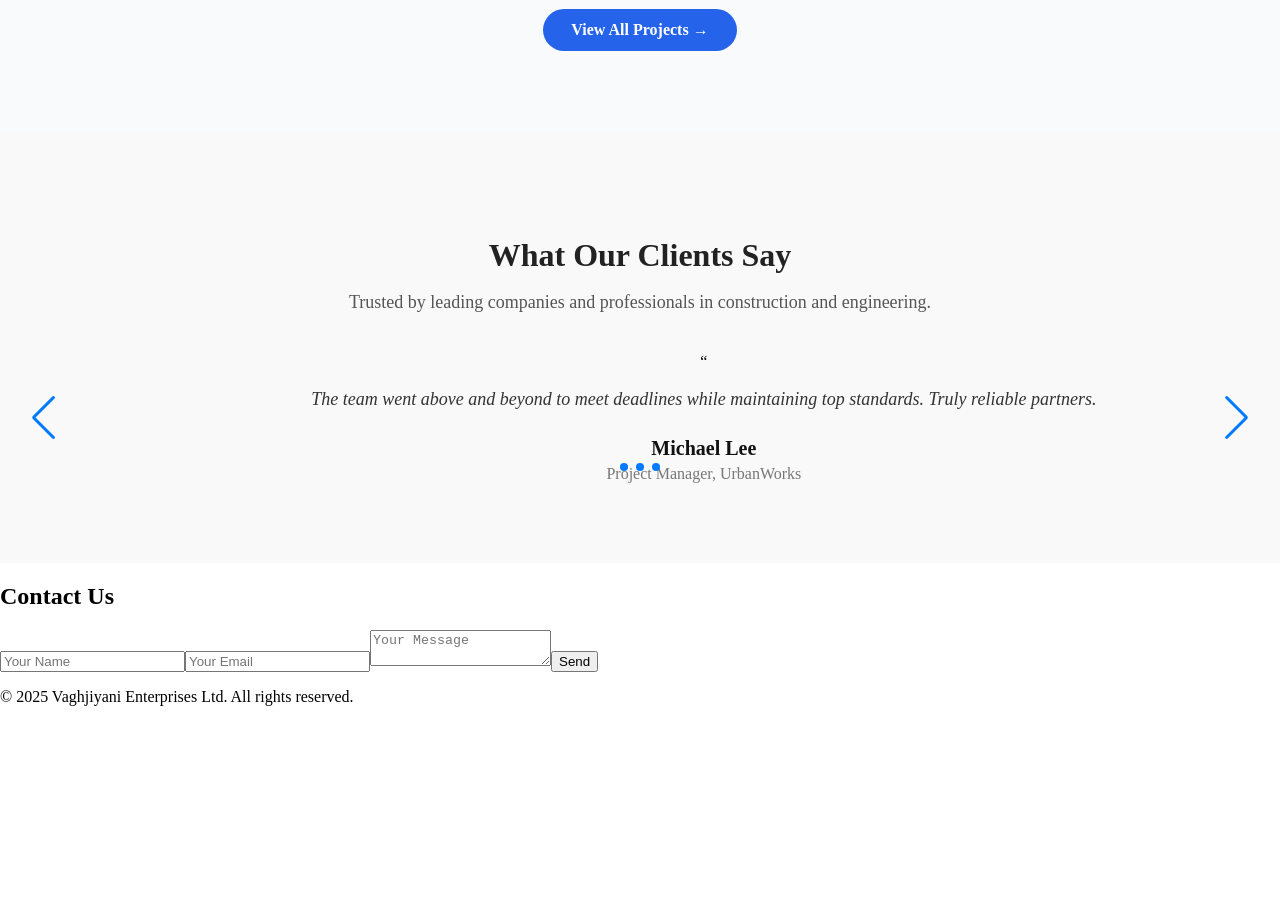
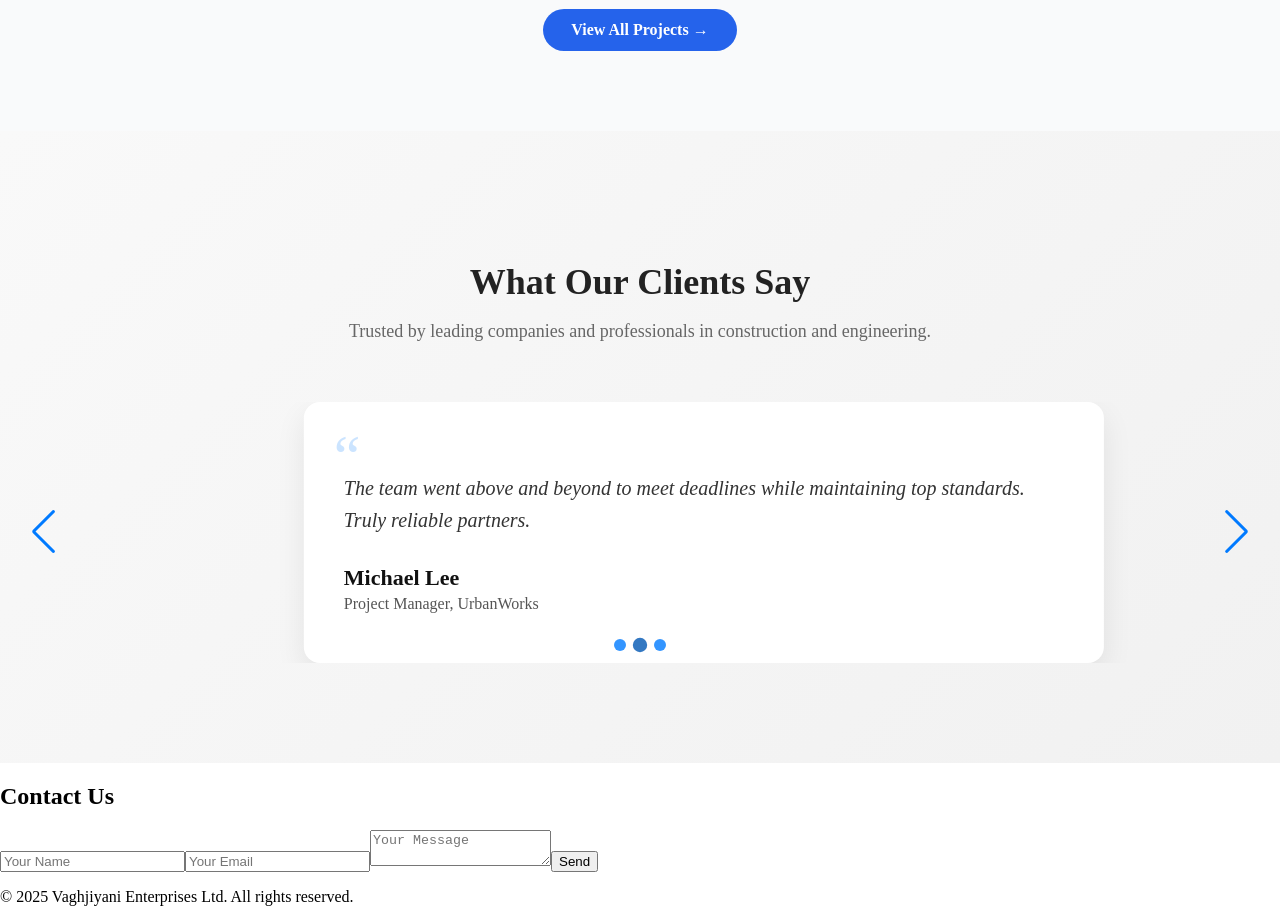
Before and after one commit to Eshhaa11/Vaghjiyani, a React (Create React App) app in the folder frontend/: page / in a window 1280 px wide. Shown: the part 2900-3822 px from the top of the page. Before the commit the page ends 3622 px from the top, so only its background shows below. Built offline with nearby package versions, Linux system fonts and the light colour scheme.

Commit message:
added arrowss

```diff
--- a/frontend/src/styles/testimonials.css
+++ b/frontend/src/styles/testimonials.css
@@ -1,57 +1,76 @@
 .testimonials {
-    padding: 80px 20px;
-    background: #f9f9f9;
+  padding: 100px 20px;
+  background: linear-gradient(135deg, #f9f9f9, #f1f1f1);
   text-align: center;
 }
 
-.testimonials-header h2{
-    font-size: 32px;
-    margin-bottom: 10px;
+.testimonials-header h2 {
+  font-size: 36px;
   font-weight: 700;
   color: #222;
+  margin-bottom: 10px;
 }
 
 .testimonials-header p {
   font-size: 18px;
-    color: #555;
-    margin-bottom: 40px;
+  color: #666;
+  margin-bottom: 60px;
 }
 
-.testimonials-card {
+.testimonial-card {
   background: #fff;
-    padding: 40px 30px;
-    border-radius: 12px;
-    box-shadow: 0 8px 20px rgba(0,0,0, 0.08);
-    max-width: 700px;
+  padding: 50px 40px;
+  border-radius: 16px;
+  box-shadow: 0 12px 30px rgba(0, 0, 0, 0.08);
+  max-width: 800px;
   margin: 0 auto;
-    transition: transform 0.3s ease, box-shadow 0.3s ease;
+  position: relative;
+  transition: transform 0.4s ease, box-shadow 0.4s ease;
+  text-align: left;
 }
 
 .testimonial-card:hover {
-    transform: translateY(-6px);
-    box-shadow: 0 12px 28px rgba(0,0,0, 0.12);
+  transform: translateY(-8px);
+  box-shadow: 0 18px 40px rgba(0, 0, 0, 0.12);
+}
+
+.quote-icon {
+  font-size: 60px;
+  color: #007bff;
+  position: absolute;
+  top: 20px;
+  left: 30px;
+  opacity: 0.2;
 }
 
 .testimonial-feedback {
-    font-size: 18px;
+  font-size: 20px;
+  line-height: 1.6;
+  color: #333;
+  margin-bottom: 25px;
   font-style: italic;
-    color: #333;
-    margin-bottom: 20px;
 }
 
 .testimonial-card h4 {
-    font-size: 20px;
+  font-size: 22px;
   font-weight: 600;
   color: #111;
-    margin-bottom: 5px;
+  margin-bottom: 4px;
 }
 
 .testimonial-card span {
   font-size: 16px;
-    color: #777;
+  color: #555;
 }
 
-.swiper-pagination-bullet{
+.swiper-pagination-bullet {
   background: #007bff !important;
-    opacity: 1;
+  width: 12px;
+  height: 12px;
+  opacity: 0.8;
 }
+
+.swiper-pagination-bullet-active {
+  background: #0056b3 !important;
+  transform: scale(1.2);
+}
```
Lines whose indentation alone changed are shown as unchanged.
